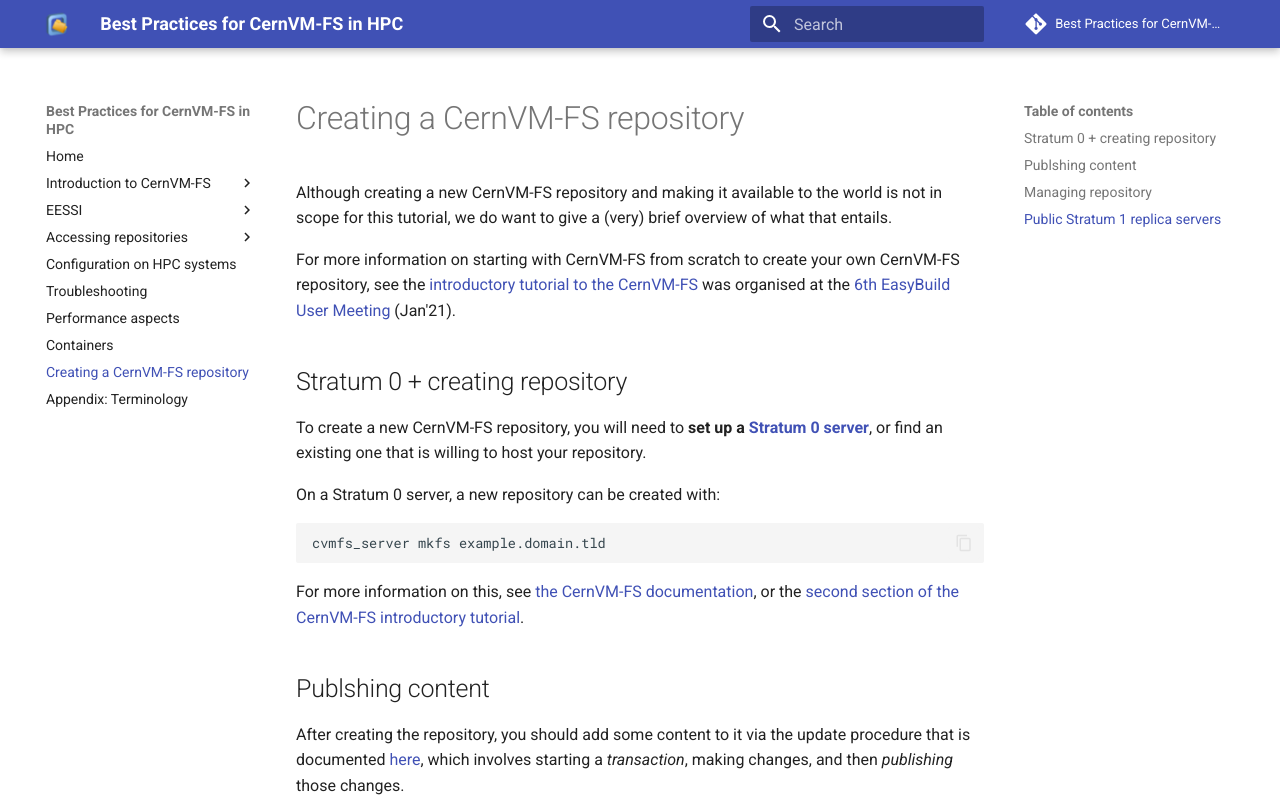
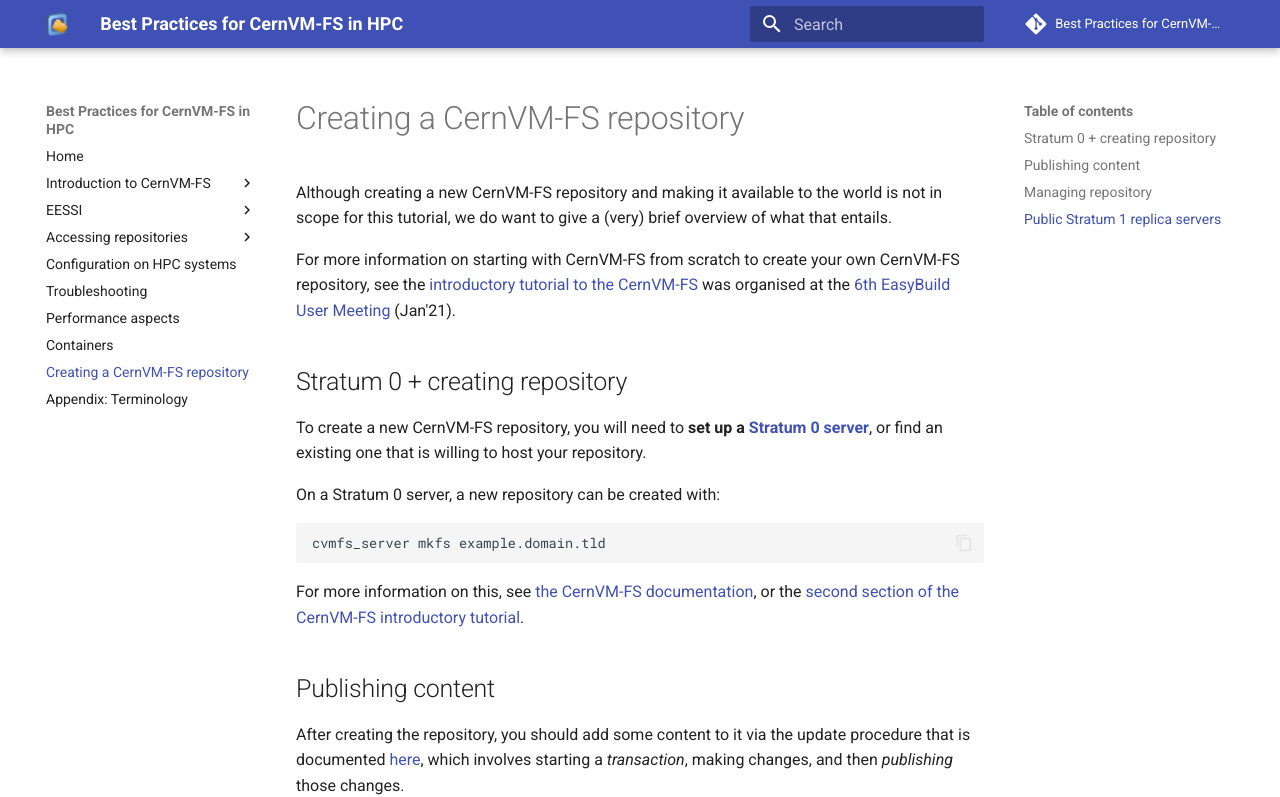
Before and after one commit to multixscale/cvmfs-tutorial-hpc-best-practices, an MkDocs documentation site: the page built from docs/creating-repo.md, in a window 1280 px wide and 1361 px high. Shown: the top 797 px of the window. Built offline with MkDocs 1.6.1 and Material for MkDocs 9.7.7, drawn with Linux system fonts in a browser that asks for light colours; comment, search, counter and statistics services are not loaded.

Commit message:
fix typo

```diff
--- a/docs/creating-repo.md
+++ b/docs/creating-repo.md
@@ -22,7 +22,7 @@ For more information on this, see [the CernVM-FS documentation](
 https://cvmfs.readthedocs.io/en/stable/cpt-repo.html),
 or the [second section of the CernVM-FS introductory tutorial](https://cvmfs-contrib.github.io/cvmfs-tutorial-2021/02_stratum0_client/).
 
-## Publshing content
+## Publishing content
 
 After creating the repository, you should add some content to it via the update procedure
 that is documented [here](https://cvmfs.readthedocs.io/en/stable/cpt-repo.html#repository-update),
```
